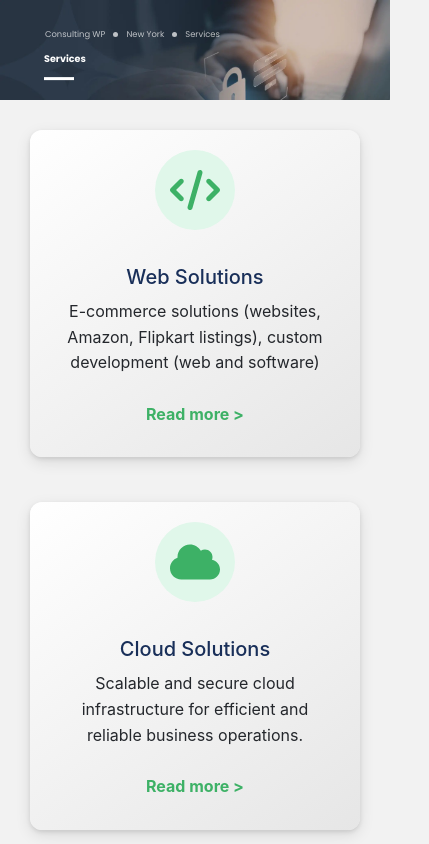
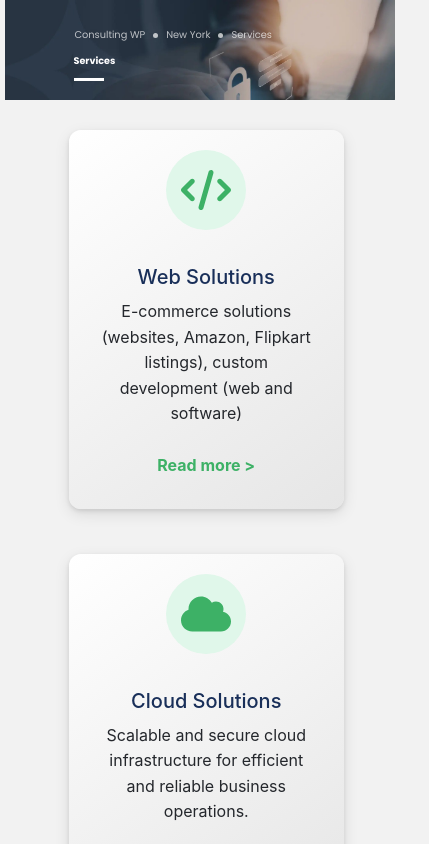
Before and after one commit to varshiniI3/services, a React (Create React App) app in the folder app/: page / in a window 390 px wide. Shown: the top 844 px of the page, 429 px wide, since content can reach past the window. Built offline with nearby package versions, Linux system fonts and the light colour scheme.

Commit message:
mobile view2

```diff
--- a/app/src/components/Header.css
+++ b/app/src/components/Header.css
@@ -75,6 +75,7 @@
 @media (max-width: 1200px) {
   .header {
     height: 180px; /* Adjust for large screens */
+    width:100%;
   }
 
   .header-nav {
@@ -175,7 +176,7 @@
   .header-content {
     font-size: 14px; /* Smaller font size */
     left: 10px; /* Adjust as needed */
-    padding-left: 5%;
+    padding-left: 10%;
   }
   /* .header-info{
     padding-left: 10%;
@@ -197,7 +198,7 @@
 
 @media (max-width: 480px) {
   .header {
-    height: 100px; /* Adjust for smaller mobile screens */;
+    height: 100px; /* Adjust for smaller mobile screens *;
   }
 
   .header-content {
@@ -219,7 +220,7 @@
   }
 
   .header-content{
-    padding-left: 10%;
+    padding-left: 15%;
   }
   .header-info{
     padding-left: 1px;
--- a/app/src/components/ServicesGrid.css
+++ b/app/src/components/ServicesGrid.css
@@ -51,6 +51,7 @@ a:hover {
   grid-template-columns: repeat(3, 1fr); /* Ensure three cards per row */
   gap: 5px; /* Gap between grid items */
   margin-left: 3%;
+  width: 80%; /* Adjusted for better responsiveness */
 }
 
 .sidebar {
@@ -104,11 +105,27 @@ a:hover {
   }
 }
 
+@media (max-width: 830px) {
+  .services-page {
+    width: 80%;
+    margin-left: 10%;
+  }
+
+  .breadcrumbs {
+    left: 15%;
+  }
+
+  .services-list {
+    grid-template-columns: repeat(2, 1fr); /* Two cards per row */
+  }
+}
+
 @media (max-width: 768px) {
   .services-list {
     grid-template-columns: 1fr; /* One card per row */
-    width: 100%;
-    margin-left: 0;
+    width: 80%; /* Adjusted for better responsiveness */
+    margin-left: 15%; /* Center align services-list */
+    margin-right: 15%;
   }
 
   .breadcrumbs {
--- a/app/src/components/Sidebar.css
+++ b/app/src/components/Sidebar.css
@@ -128,9 +128,26 @@
     }
 
     .sidebar-container {
-        width: 80%; /* Adjust width for smaller screens */
-        margin-left: 10%;
-        margin-right: 10%;
+        width: 90%; /* Adjust width for smaller screens */
+        margin-left: 5%;
+        margin-right: 5%;
+    }
+
+    .main-content {
+        width: 90%;
+    }
+}
+
+@media (max-width: 830px) {
+    .container {
+        flex-direction: column;
+        align-items: center;
+    }
+
+    .sidebar-container {
+        width: 100%; /* Adjust width for smaller screens */
+        margin-left: 5%;
+        margin-right: 5%;
     }
 
     .main-content {
@@ -141,8 +158,8 @@
 @media (max-width: 768px) {
     .sidebar-container {
         width: 80%; /* Full width on smaller screens */
-        margin-left: 10%;
-        margin-right: 10%;
+        margin-left: 17%;
+        margin-right: 16%;
     }
 
     .main-content {
@@ -161,9 +178,9 @@
 
     .sidebar-container {
         font-size: 14px; /* Smaller font size */
-        width: 90%; /* Full width on smaller screens */
+        width: 80%; /* Full width on smaller screens */
         margin-left: 5%;
-        margin-right: 5%;
+        margin-right: 16%;
     }
 
     .sidebar h2 {
@@ -212,19 +229,19 @@
     }
 
     .sidebar-container {
-        width: 90%;
-        margin-left: 5%;
-        margin-right: 5%;
+        width: 80%;
+        margin-left: 6%;
+        margin-right: 17%;
     }
 
     .main-content {
         width: 90%;
-        margin-left: 5%;
-        margin-right: 5%;
+        margin-left: 15%;
+        margin-right: 15%;
     }
 }
 
-@media (max-width: 350px) {
+@media (max-width: 380px) {
     .sidebar h2 {
         font-size: 20px; /* Smaller font size */
     }
@@ -243,9 +260,9 @@
     }
 
     .sidebar-container {
-        width: 100%; /* Full width on smaller screens */
-        margin-left: 0;
-        margin-right: 0;
+        width: 90%; /* Full width on smaller screens */
+        margin-left: 5%;
+        margin-right: 17%;
     }
 
     .main-content {
```
